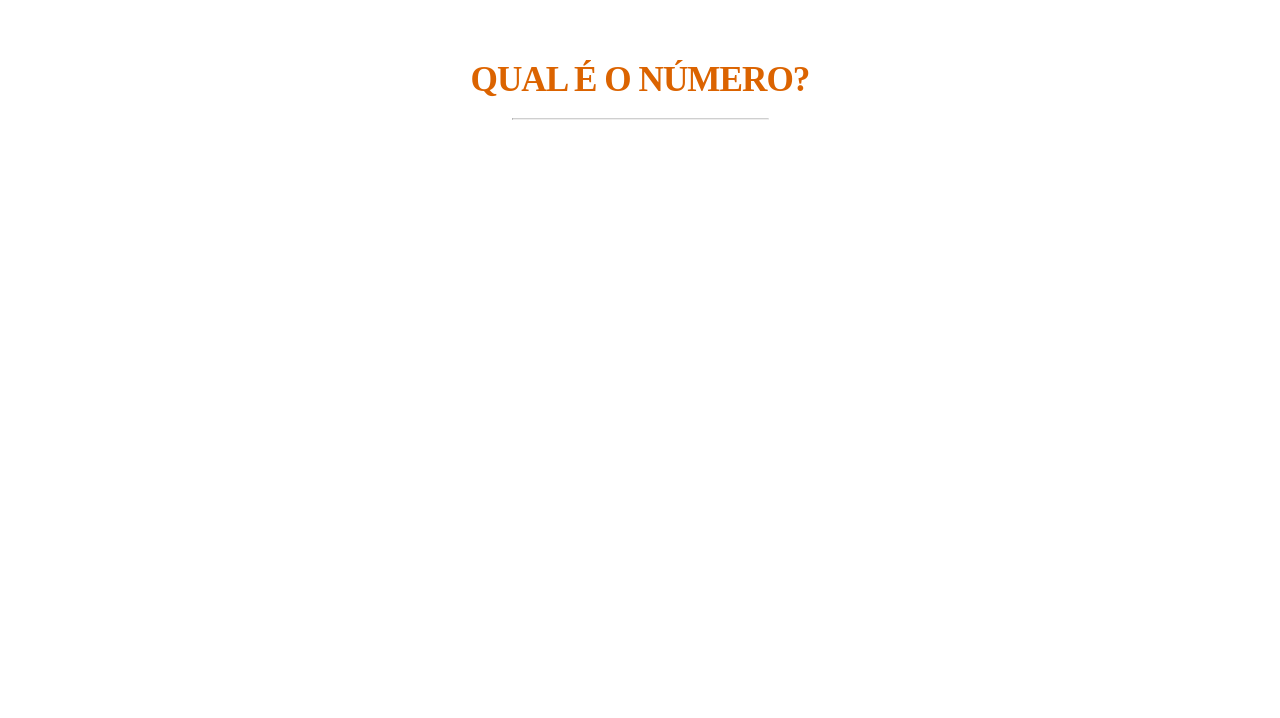
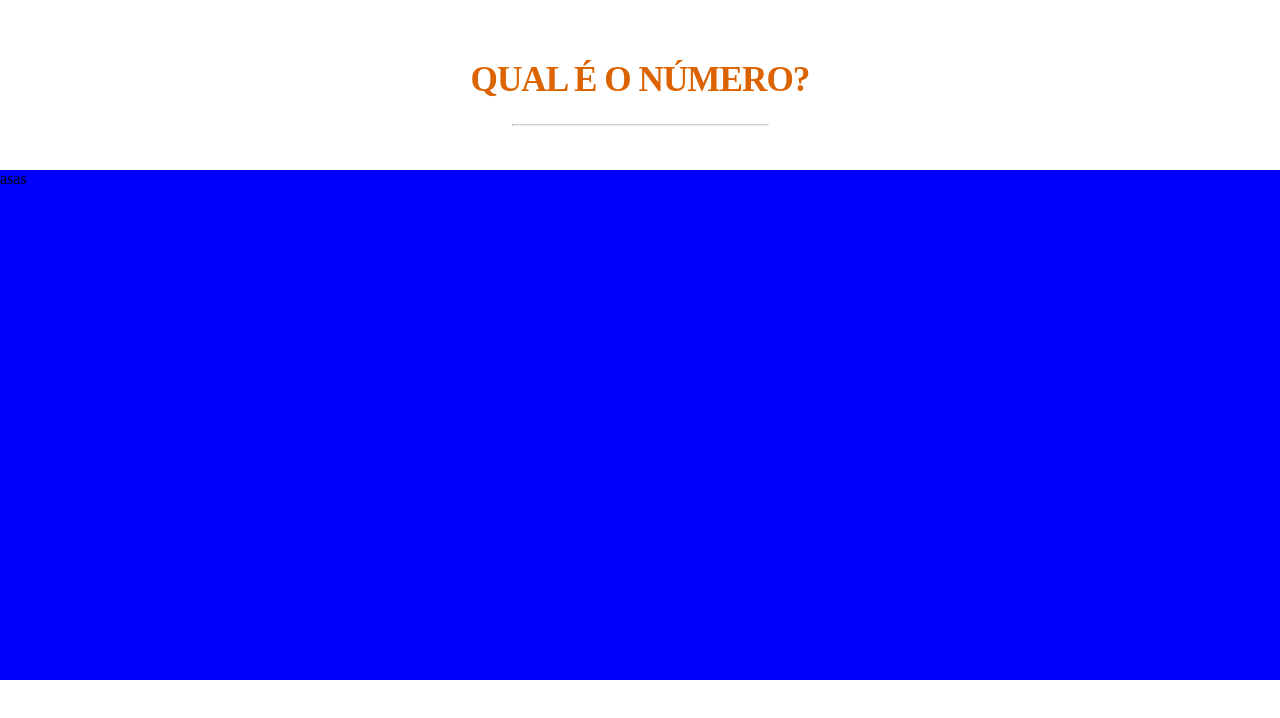
Before and after one commit to igorjosiel/Studio-sol-challenge, a React (Vite) app: page / in a window 1280 px wide. Shown: the top 718 px of the page. Built offline with nearby package versions, Linux system fonts and the light colour scheme.

Commit message:
fix: removendo arquivos desnecessários e fazendo ajustes na tela.

```diff
--- /dev/null
+++ b/src/App.styles.ts
@@ -0,0 +1,13 @@
+import styled from "styled-components";
+
+export const ContainerScreen = styled.div`
+    display: flex;
+    flex-direction: column;
+    justify-content: space-between;
+    height: calc(100vh - 120px);
+
+    @media only screen and (max-width: 767px) {
+        height: calc(100vh - 40px);
+        margin: 20px;
+    }
+`;
--- a/src/App.tsx
+++ b/src/App.tsx
@@ -1,12 +1,15 @@
 import GlobalStyle from "./styles/globalStyles";
 import { Header } from "./components";
+import { ContainerScreen } from './App.styles';
 
 function App() {
   return (
     <>
       <GlobalStyle />
-      <Header />
-      {/* <div style={{ height: '75%', backgroundColor: 'blue' }}>asas</div> */}
+      <ContainerScreen>
+        <Header />
+        <div style={{ height: '75%', backgroundColor: 'blue' }}>asas</div>
+      </ContainerScreen>
     </>
   );
 }
--- a/src/components/Header/styles.ts
+++ b/src/components/Header/styles.ts
@@ -1,7 +1,7 @@
 import styled from "styled-components";
 
 export const Container = styled.div`
-    margin-top: 60px;
+    height: 25%;
 `;
 
 export const Text = styled.h1`
@@ -12,7 +12,7 @@ export const Text = styled.h1`
     -webkit-background-clip: text;
     -webkit-text-fill-color: transparent;
     letter-spacing: -1px;
-    margin-bottom: 10px;
+    margin-top: 60px;
 `;
 
 export const Divider = styled.hr`
--- a/src/components/Text/index.tsx
+++ /dev/null
@@ -1,8 +0,0 @@
-import TextProps from "./types";
-import StyledText from "./styles";
-
-const Text = ({ message, ...props }: TextProps) => {
-    return <StyledText {...props}>{message}</StyledText>;
-}
-
-export default Text;
--- a/src/components/Text/styles.ts
+++ /dev/null
@@ -1,7 +0,0 @@
-import styled from "styled-components";
-
-const StyledText = styled.h1`
-    color: ${props => props.color};
-`;
-
-export default StyledText;
```
Also changed, not shown: src/components/Text/types.ts (deleted, +0 -7 lines).
